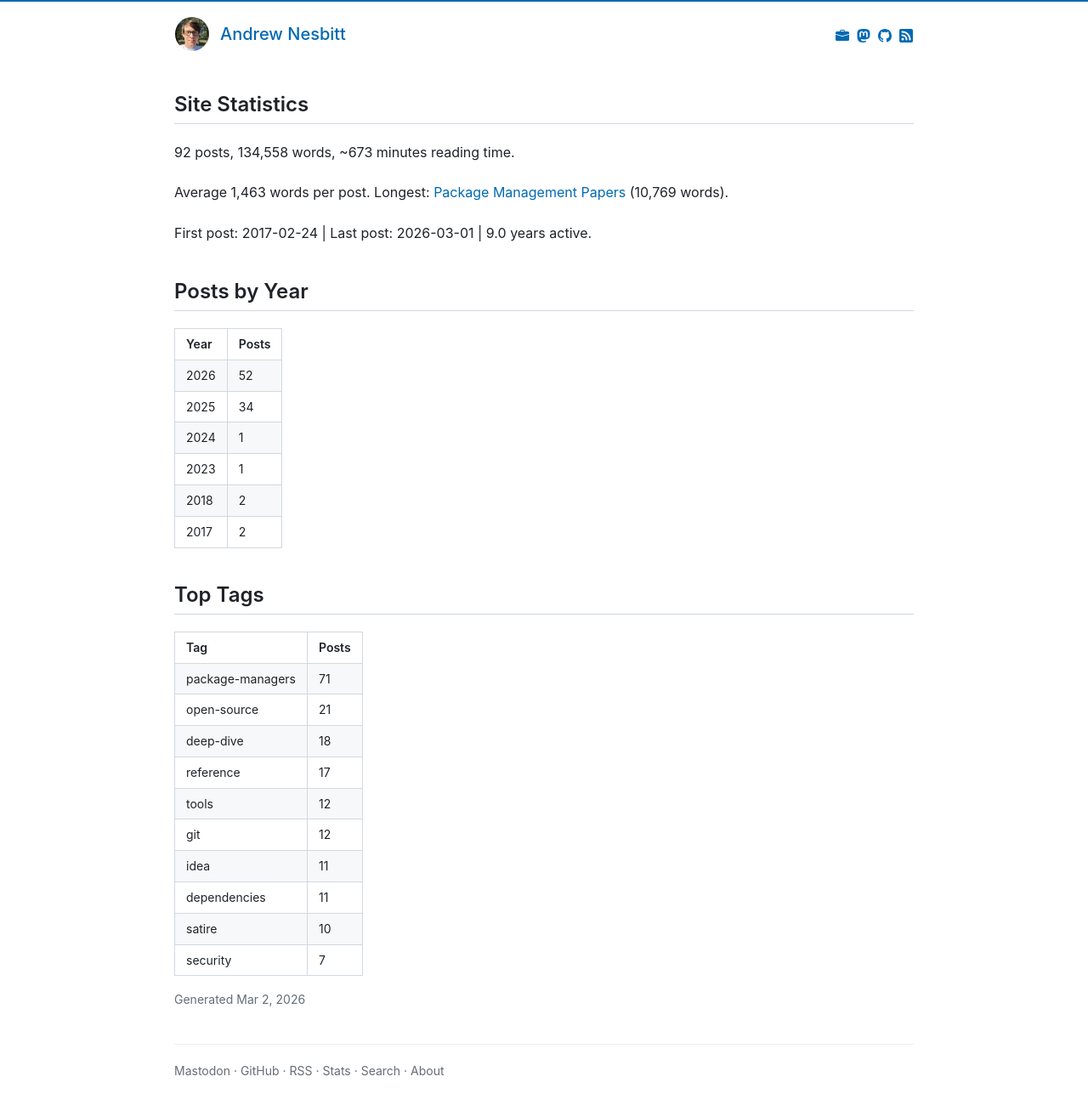
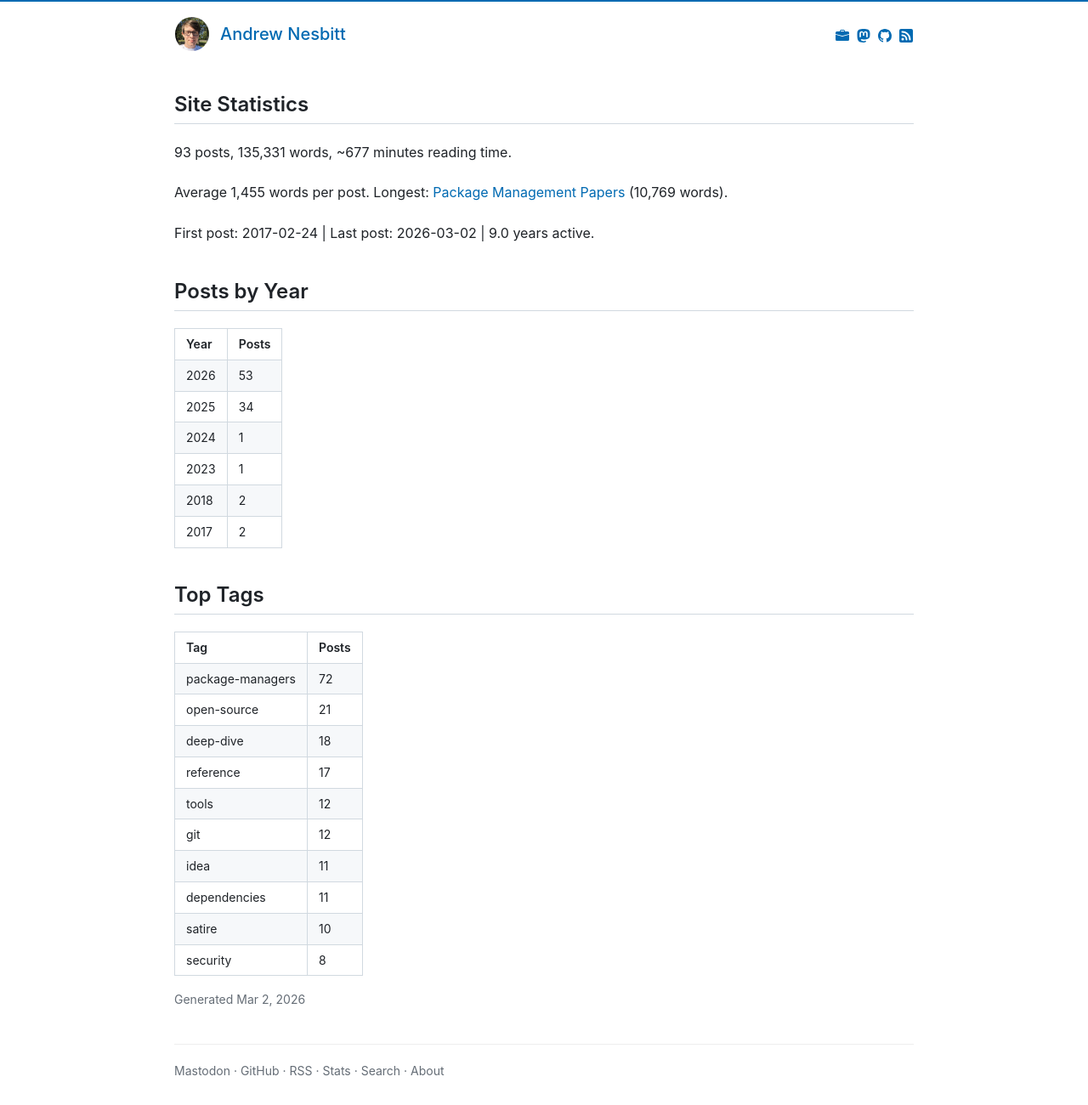
Before and after one commit to andrew/nesbitt.io, a Jekyll site: the page built from stats.html, in a window 1280 px wide. Shown: the whole page at 85% size. Built offline with Jekyll 4.4.1, drawn with Linux system fonts in a browser that asks for light colours.

```diff
--- a/_data/stats.json
+++ b/_data/stats.json
@@ -1,9 +1,9 @@
 {
-  "generated_at": "2026-03-02T09:24:38Z",
-  "total_posts": 92,
-  "total_words": 134558,
-  "reading_minutes": 673,
-  "average_words": 1463,
+  "generated_at": "2026-03-02T21:52:04Z",
+  "total_posts": 93,
+  "total_words": 135331,
+  "reading_minutes": 677,
+  "average_words": 1455,
   "longest_post": {
     "title": "Package Management Papers",
     "url": "/2025/11/13/package-management-papers.html",
@@ -20,16 +20,16 @@
     "date": "2017-02-24"
   },
   "last_post": {
-    "title": "Downstream Testing",
-    "url": "/2026/03/01/downstream-testing.html",
-    "date": "2026-03-01"
+    "title": "Transitive Trust",
+    "url": "/2026/03/02/transitive-trust.html",
+    "date": "2026-03-02"
   },
   "years_active": 9.0,
   "posts_per_month": 0.8,
   "posts_by_year": [
     {
       "year": 2026,
-      "count": 52
+      "count": 53
     },
     {
       "year": 2025,
@@ -55,7 +55,7 @@
   "posts_by_month": [
     {
       "month": "2026-03",
-      "count": 1
+      "count": 2
     },
     {
       "month": "2026-02",
@@ -96,7 +96,7 @@
   ],
   "posts_by_day_of_week": {
     "sunday": 13,
-    "monday": 14,
+    "monday": 15,
     "tuesday": 11,
     "wednesday": 12,
     "thursday": 15,
@@ -106,7 +106,7 @@
   "tags": [
     {
       "name": "package-managers",
-      "count": 71
+      "count": 72
     },
     {
       "name": "open-source",
@@ -142,7 +142,7 @@
     },
     {
       "name": "security",
-      "count": 7
+      "count": 8
     },
     {
       "name": "github",
@@ -177,6 +177,10 @@
       "count": 3
     },
     {
+      "name": "ecosystems",
+      "count": 3
+    },
+    {
       "name": "docker",
       "count": 3
     },
@@ -198,10 +202,6 @@
     },
     {
       "name": "javascript",
-      "count": 2
-    },
-    {
-      "name": "ecosystems",
       "count": 2
     },
     {
```
Also changed, not shown: Gemfile.lock.
